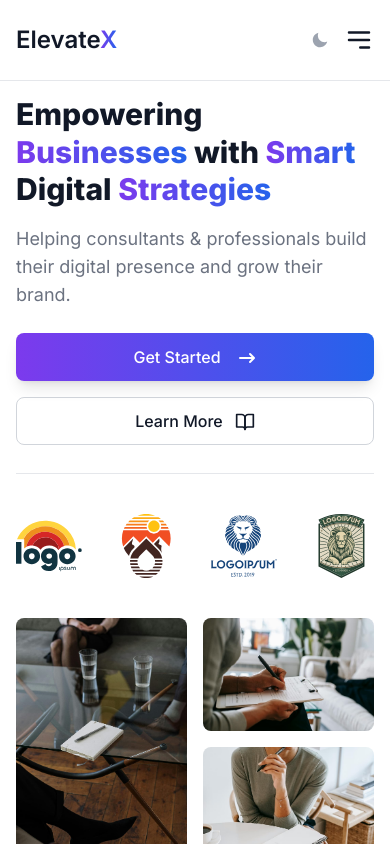
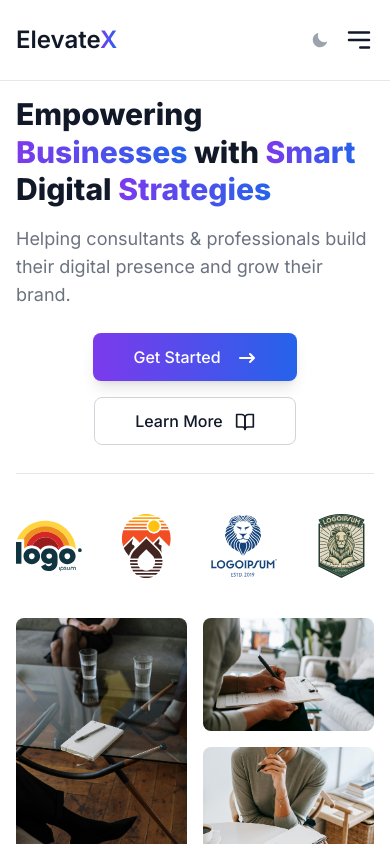
Before and after one commit to rundweb/elevatex, a React (Vite) app: page /#/ in a window 390 px wide. Shown: the top 844 px of the page. Built offline with nearby package versions, Linux system fonts and the light colour scheme.

Commit message:
done elevatex seo

```diff
--- a/index.html
+++ b/index.html
@@ -2,13 +2,50 @@
 <html lang="en">
   <head>
     <meta charset="UTF-8" />
-    <link rel="icon" type="image/svg+xml" href="/vite.svg" />
     <meta name="viewport" content="width=device-width, initial-scale=1.0" />
+
+    <!-- SEO Meta Tags -->
     <title>ElevateX - Building Digital Products & Brands</title>
-    <!-- font -->
-    <link rel="preconnect" href="https://fonts.googleapis.com">
-    <link rel="preconnect" href="https://fonts.gstatic.com" crossorigin>
-    <link href="https://fonts.googleapis.com/css2?family=Inter:ital,opsz,wght@0,14..32,100..900;1,14..32,100..900&display=swap" rel="stylesheet">
+    <meta name="description" content="ElevateX helps you build outstanding digital products and brands that drive growth and impact." />
+    <meta name="keywords" content="ElevateX, digital products, branding, business consulting, tech solutions" />
+    <meta name="robots" content="index, follow" />
+    <meta name="author" content="ElevateX Team" />
+
+    <!-- Open Graph / Facebook -->
+    <meta property="og:title" content="ElevateX - Building Digital Products & Brands" />
+    <meta property="og:description" content="We help consultants and businesses create impactful digital products and brands." />
+    <meta property="og:image" content="/thumbnail.jpg" /> <!-- Replace with actual image -->
+    <meta property="og:url" content="https://rundweb.github.io/elevatex/" />
+    <meta property="og:type" content="website" />
+
+    <!-- Twitter Card -->
+    <meta name="twitter:card" content="summary_large_image" />
+    <meta name="twitter:title" content="ElevateX - Building Digital Products & Brands" />
+    <meta name="twitter:description" content="Build next-level digital products with ElevateX." />
+    <meta name="twitter:image" content="/thumbnail.jpg" /> <!-- Replace with actual image -->
+
+    <!-- Favicon -->
+    <link rel="icon" type="image/svg+xml" href="./src/assets//images/icon.svg" />
+
+    <!-- Fonts: preload to prevent FOIT -->
+    <link rel="preconnect" href="https://fonts.googleapis.com" />
+    <link rel="preconnect" href="https://fonts.gstatic.com" crossorigin />
+    <link
+      rel="preload"
+      as="style"
+      href="https://fonts.googleapis.com/css2?family=Inter:ital,opsz,wght@0,14..32,100..900;1,14..32,100..900&display=swap"
+      onload="this.rel='stylesheet'"
+    />
+    <noscript>
+      <link href="https://fonts.googleapis.com/css2?family=Inter:ital,opsz,wght@0,14..32,100..900;1,14..32,100..900&display=swap" rel="stylesheet" />
+    </noscript>
+
+    <!-- Optional: Fallback font style -->
+    <style>
+      body {
+        font-family: 'Inter', system-ui, -apple-system, BlinkMacSystemFont, 'Segoe UI', Roboto, 'Helvetica Neue', Arial, sans-serif;
+      }
+    </style>
   </head>
   <body>
     <div id="root"></div>
--- a/src/components/AboutComponents.jsx
+++ b/src/components/AboutComponents.jsx
@@ -96,7 +96,7 @@ const AboutComponents = () => {
               <p className="text-gray-500 dark:text-gray-400 hidden lg:inline-block">
                 {item.title}
               </p>
-              <Link to={"/about"} className="hidden items-center gap-3 text-blue-700 mt-4 group-hover:flex">
+              <Link to={"/about"} className="hidden items-center gap-3 text-blue-700 mt-4 group-hover:flex w-max">
                 Learn More <HiArrowNarrowRight className="relative top-[1px]" />
               </Link>
             </div>
--- a/src/components/BlogComponents.jsx
+++ b/src/components/BlogComponents.jsx
@@ -57,7 +57,7 @@ const BlogComponents = () => {
                     <span>{item.author}</span>
                   </p>
                 </div>
-                <Link to={"/blogdetail"}>
+                <Link to={"/blogdetail"} className="cursor-pointer">
                   <ButtonBlue text={"Read More"} />
                 </Link>
               </div>
@@ -96,7 +96,8 @@ const BlogComponents = () => {
                       <span>{item.author}</span>
                     </p>
                   </div>
-                  <ButtonBlue text={"Read More"} />
+                  <Link to={'/blogdetail'} className="cursor-pointer">
+                  <ButtonBlue text={"Read More"} /></Link>
                 </div>
               </div>
             </div>
--- a/src/components/HomeComponents.jsx
+++ b/src/components/HomeComponents.jsx
@@ -1,4 +1,5 @@
 // elements
+import { Link } from "react-router-dom";
 import ButtonBlue from "../elements/ButtonBlue";
 import ButtonGray from "../elements/ButtonGray";
 import ImageHome from "../elements/ImageHome";
@@ -32,8 +33,12 @@ const HomeComponents = () => {
           data-aos="fade-up"
           data-aos-duration="1000"
         >
-          <ButtonBlue text={"Get Started"} />
-          <ButtonGray text={"Learn More"} />
+          <Link to={"/pricing"} className="cursor-pointer">
+            <ButtonBlue text={"Get Started"} />
+          </Link>
+          <Link className="cursor-pointer" to={"/about"}>
+            <ButtonGray text={"Learn More"} />
+          </Link>
         </div>
         <div
           className="mt-5 w-full border-t pt-10 md:pt-5 dark:border-gray-600"
--- a/src/components/PortfolioComponents.jsx
+++ b/src/components/PortfolioComponents.jsx
@@ -28,9 +28,9 @@ const PortfolioComponents = () => {
             <span>Grow.</span>
           </p>
         </div>
-        <div data-aos="fade-up" data-aos-duration="1000">
+        <Link to={'/portfolio'} data-aos="fade-up" data-aos-duration="1000" className="cursor-pointer">
           <ButtonBlue text={"View All"} />
-        </div>
+        </Link>
       </div>
       <div className="flex flex-col gap-5">
         <div className="flex flex-col gap-5 md:flex-row">
@@ -56,7 +56,7 @@ const PortfolioComponents = () => {
                   <p className="hidden sm:block text-white font-normal w-[95%]">
                     {item.shortDescription}
                   </p>
-                  <Link to={'/portfoliodetail'} className="capitalize text-white font-normal text-base flex items-center gap-5">
+                  <Link to={'/portfoliodetail'} className="capitalize text-white font-normal text-base flex items-center gap-5 w-max">
                     Continue Reading{" "}
                     <LuMoveRight className="relative top-[1px]" />
                   </Link>
@@ -89,10 +89,10 @@ const PortfolioComponents = () => {
                   <p className="hidden sm:block text-white font-normal w-[95%]">
                     {item.shortDescription}
                   </p>
-                  <a className="capitalize text-white font-normal text-base flex items-center gap-5">
+                  <Link to={'/portfoliodetail'} className="capitalize text-white font-normal text-base flex items-center gap-5 w-max">
                     Continue Reading{" "}
                     <LuMoveRight className="relative top-[1px]" />
-                  </a>
+                  </Link>
                 </div>
               </div>
             </div>
--- a/src/components/PricingComponents.jsx
+++ b/src/components/PricingComponents.jsx
@@ -28,7 +28,7 @@ const PricingComponents = () => {
         <div className="flex items-center gap-5">
           <a
             href=""
-            className="gradient-primary px-4 py-2 rounded-lg text-base font-medium text-white"
+            className="gradient-primary px-6 py-2 rounded-lg text-base font-medium text-white"
             data-aos="fade-up"
             data-aos-duration="1000"
           >
@@ -36,7 +36,7 @@ const PricingComponents = () => {
           </a>
           <a
             href=""
-            className="bg-gray-100 px-4 py-2 rounded-lg text-base font-medium text-gray-400"
+            className="bg-gray-100 px-4 py-2 rounded-lg text-base font-normal text-gray-400"
             data-aos="fade-up"
             data-aos-duration="1000"
           >
--- a/src/elements/ButtonGray.jsx
+++ b/src/elements/ButtonGray.jsx
@@ -5,10 +5,10 @@ import { FiBookOpen } from "react-icons/fi";
 
 const ButtonGray = ({ text }) => {
   return (
-    <Link to={"/about"} className="bg-white dark:bg-gray-700 border border-gray-300 dark:border-gray-500 dark:text-gray-200 text-gray-900 w-full md:w-max px-10 flex items-center justify-center h-12 rounded-lg  font-medium dark:hover:bg-gray-800 dark:hover:text-white duration-300 ease-in-out hover:bg-gray-100 hover:text-blue-700">
+    <div to={"/about"} className="bg-white dark:bg-gray-700 border border-gray-300 dark:border-gray-500 dark:text-gray-200 text-gray-900 w-full md:w-max px-10 flex items-center justify-center h-12 rounded-lg  font-medium dark:hover:bg-gray-800 dark:hover:text-white duration-300 ease-in-out hover:bg-gray-100 hover:text-blue-700">
       {text}
       <FiBookOpen className="relative top-[1px] text-xl ml-3" />
-    </Link>
+    </div>
   );
 };
 
```
Also changed, not shown: src/components/FooterComponents.jsx (+26 -19 lines), src/assets/images/icon.svg (added).
